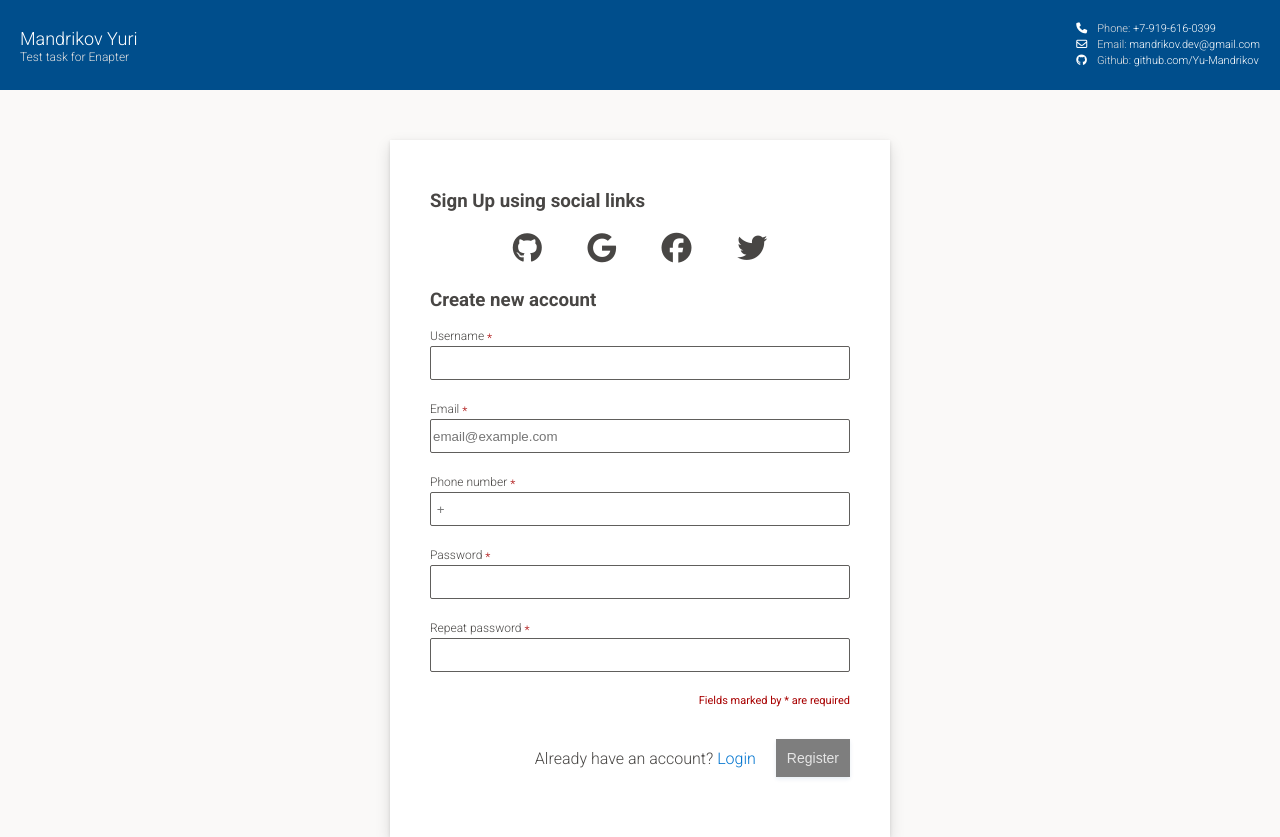
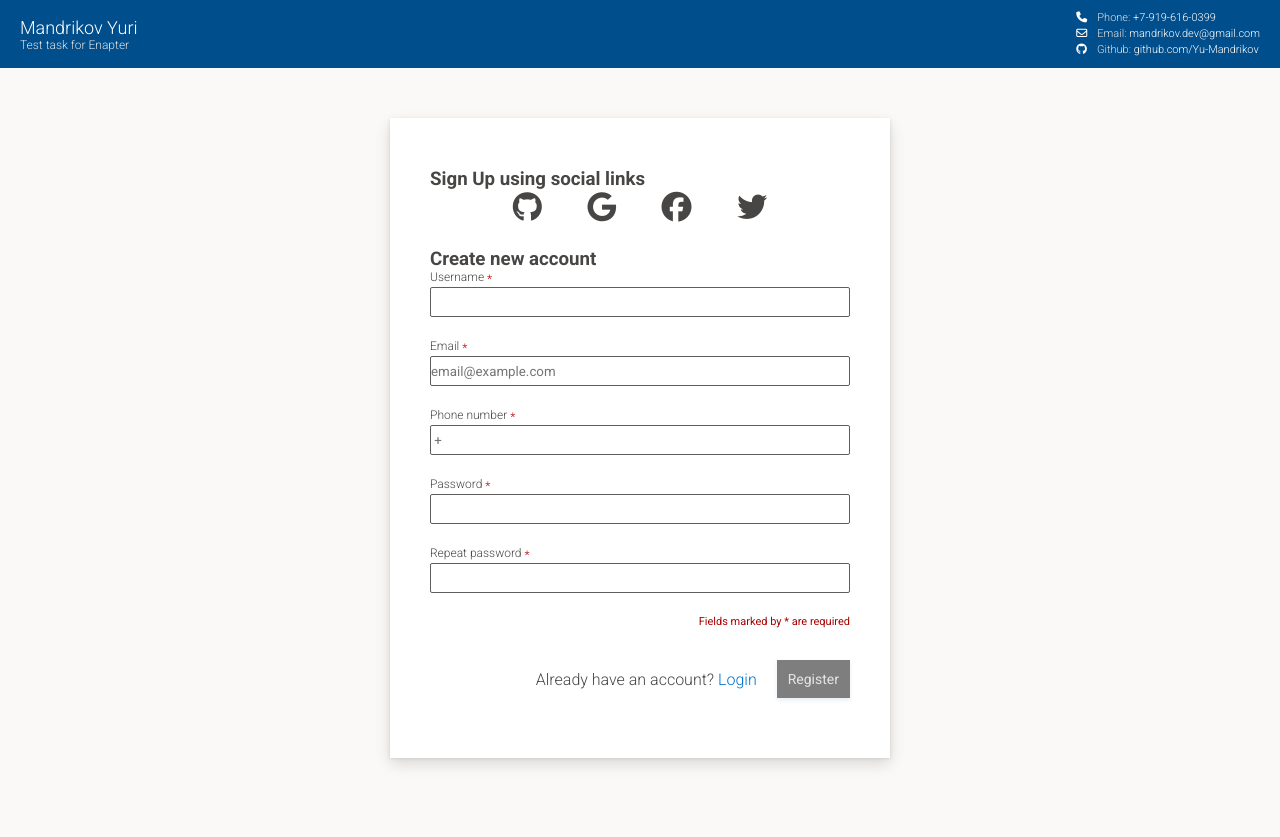
Before and after one commit to Yu-Mandrikov/enapter-test-task, a website built with webpack: page src/index.html in a window 1280 px wide. After the commit the page ends 800 px from the top, so only its background shows below. Built offline with nearby package versions, Linux system fonts and the light colour scheme.

Commit message:
Css nullify style applied

```diff
--- a/src/styles.css
+++ b/src/styles.css
@@ -1,3 +1,50 @@
+* {
+    padding: 0;
+    margin: 0;
+    border: 0;
+}
+
+*, *:before, *:after {
+    -moz-box-sizing: border-box;
+    -webkit-box-sizing: border-box;
+    box-sizing: border-box;
+}
+
+:focus, :active {
+    outline: none;
+}
+
+a:focus, a:active {
+    outline: none;
+}
+
+html, body {
+    -ms-text-size-adjust: 100%;
+    -moz-text-size-adjust: 100%;
+    -webkit-text-size-adjust: 100%;
+}
+
+input, button, textarea {
+    font-family: inherit;
+}
+
+input::-ms-clear {
+    display: none;
+}
+
+button::-moz-focus-inner {
+    padding: 0;
+    border: 0;
+}
+
+a, a:visited {
+    text-decoration: none;
+}
+
+a:hover {
+    text-decoration: none;
+}
+
 body {
     margin: 0;
     padding: 0;
@@ -53,10 +100,6 @@ body {
 .header .contacts li a:hover {
     text-decoration: none;
     color: #c3deff;
-}
-
-.header .person-name {
-    line-height: 0;
 }
 
 .header .person-name .name {
```
